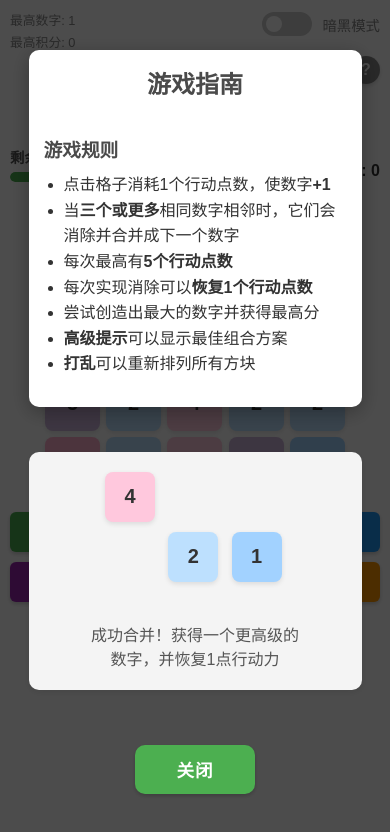
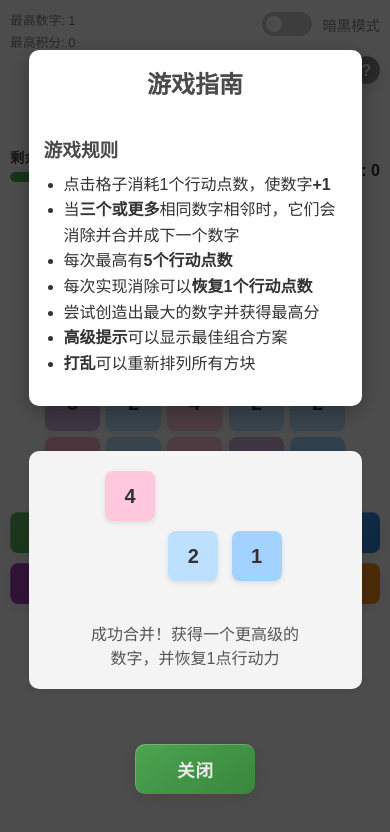
Before and after one commit to kylelv2000/TapMe, a plain HTML site: page index.html in a window 390 px wide. Drawn offline with Linux system fonts and the light colour scheme.

Commit message:
优化CSS样式，调整按钮和图标的渐变背景、阴影和过渡效果，增强用户界面的视觉效果和交互体验。

```diff
--- a/style.css
+++ b/style.css
@@ -106,7 +106,7 @@ body {
     width: 32px;
     height: 32px;
     border-radius: 50%;
-    background-color: var(--counter-color);
+    background: linear-gradient(145deg, var(--counter-color), rgba(85, 85, 85, 0.8));
     color: white;
     border: none;
     font-weight: bold;
@@ -115,14 +115,33 @@ body {
     display: flex;
     align-items: center;
     justify-content: center;
-    box-shadow: 0 2px 4px rgba(0, 0, 0, 0.2);
-    transition: all 0.2s ease;
-    opacity: 0.7;
+    box-shadow: 0 4px 15px rgba(0, 0, 0, 0.15);
+    transition: all 0.3s ease;
+    opacity: 0.8;
+    overflow: hidden;
+    border-left: 1px solid rgba(255, 255, 255, 0.2);
+    border-top: 1px solid rgba(255, 255, 255, 0.2);
+}
+
+.icon-btn::before {
+    content: "";
+    position: absolute;
+    top: 0;
+    left: -100%;
+    width: 100%;
+    height: 100%;
+    background: linear-gradient(90deg, transparent, rgba(255, 255, 255, 0.2), transparent);
+    transition: all 0.5s ease;
+}
+
+.icon-btn:hover::before {
+    left: 100%;
 }
 
 .icon-btn:hover {
     opacity: 1;
-    transform: scale(1.05);
+    transform: scale(1.1);
+    box-shadow: 0 6px 20px rgba(0, 0, 0, 0.2);
 }
 
 h1 {
@@ -403,45 +422,71 @@ input:checked + .slider:before {
 .primary-btn, .hint-btn, .special-btn {
     padding: 12px 20px;
     border: none;
-    border-radius: 6px;
+    border-radius: 10px;
     font-size: 16px;
-    font-weight: bold;
+    font-weight: 600;
     cursor: pointer;
-    transition: background-color 0.2s ease, transform 0.1s ease;
+    transition: all 0.3s ease;
     color: var(--button-text);
     flex: 1;
-    box-shadow: 0 2px 4px rgba(0, 0, 0, 0.2);
+    box-shadow: 0 4px 15px rgba(0, 0, 0, 0.1);
     display: flex;
     justify-content: center;
     align-items: center;
+    opacity: 0.9;
+    position: relative;
+    overflow: hidden;
+    backdrop-filter: blur(5px);
+    letter-spacing: 0.5px;
+    text-transform: uppercase;
+}
+
+.primary-btn::before, .hint-btn::before, .special-btn::before {
+    content: "";
+    position: absolute;
+    top: 0;
+    left: -100%;
+    width: 100%;
+    height: 100%;
+    background: linear-gradient(90deg, transparent, rgba(255, 255, 255, 0.2), transparent);
+    transition: all 0.5s ease;
+}
+
+.primary-btn:hover::before, .hint-btn:hover::before, .special-btn:hover::before {
+    left: 100%;
 }
 
 .primary-btn:hover, .hint-btn:hover, .special-btn:hover {
-    transform: translateY(-2px);
-    box-shadow: 0 4px 8px rgba(0, 0, 0, 0.2);
+    transform: translateY(-3px);
+    box-shadow: 0 6px 20px rgba(0, 0, 0, 0.15);
+    opacity: 1;
 }
 
 .primary-btn:active, .hint-btn:active, .special-btn:active {
     transform: translateY(1px);
-    box-shadow: 0 1px 2px rgba(0, 0, 0, 0.2);
+    box-shadow: 0 2px 10px rgba(0, 0, 0, 0.1);
 }
 
 /* 主要按钮（重新开始）样式 */
 .primary-btn {
-    background-color: var(--button-bg);
+    background: linear-gradient(145deg, var(--button-bg), var(--button-hover-bg));
+    border-left: 1px solid rgba(255, 255, 255, 0.3);
+    border-top: 1px solid rgba(255, 255, 255, 0.3);
 }
 
 .primary-btn:hover {
-    background-color: var(--button-hover-bg);
+    background: linear-gradient(145deg, var(--button-hover-bg), var(--button-bg));
 }
 
 /* 提示按钮样式 */
 .hint-btn {
-    background-color: var(--hint-button-bg);
+    background: linear-gradient(145deg, var(--hint-button-bg), var(--hint-button-hover-bg));
+    border-left: 1px solid rgba(255, 255, 255, 0.3);
+    border-top: 1px solid rgba(255, 255, 255, 0.3);
 }
 
 .hint-btn:hover {
-    background-color: var(--hint-button-hover-bg);
+    background: linear-gradient(145deg, var(--hint-button-hover-bg), var(--hint-button-bg));
 }
 
 /* 特殊按钮样式 */
@@ -451,38 +496,50 @@ input:checked + .slider:before {
     display: flex;
     align-items: center;
     justify-content: center;
+    text-transform: none;
+    letter-spacing: 0.3px;
 }
 
 /* 高级提示按钮 */
 .hint-special {
-    background-color: var(--advanced-hint-button-bg);
+    background: linear-gradient(145deg, var(--advanced-hint-button-bg), var(--advanced-hint-button-hover-bg));
+    border-left: 1px solid rgba(255, 255, 255, 0.3);
+    border-top: 1px solid rgba(255, 255, 255, 0.3);
 }
 
 .hint-special:hover {
-    background-color: var(--advanced-hint-button-hover-bg);
+    background: linear-gradient(145deg, var(--advanced-hint-button-hover-bg), var(--advanced-hint-button-bg));
 }
 
 /* 打乱按钮 */
 .shuffle-special {
-    background-color: var(--shuffle-button-bg);
+    background: linear-gradient(145deg, var(--shuffle-button-bg), var(--shuffle-button-hover-bg));
+    border-left: 1px solid rgba(255, 255, 255, 0.3);
+    border-top: 1px solid rgba(255, 255, 255, 0.3);
 }
 
 .shuffle-special:hover {
-    background-color: var(--shuffle-button-hover-bg);
+    background: linear-gradient(145deg, var(--shuffle-button-hover-bg), var(--shuffle-button-bg));
 }
 
 /* 禁用状态 */
 .special-btn.disabled, .special-btn[disabled] {
-    background-color: #cccccc;
+    background: linear-gradient(145deg, #cccccc, #a0a0a0);
     color: #666666;
     cursor: not-allowed;
     box-shadow: none;
     opacity: 0.7;
+    border: none;
 }
 
 .special-btn.disabled:hover, .special-btn[disabled]:hover {
     transform: none;
     box-shadow: none;
+    opacity: 0.7;
+}
+
+.special-btn.disabled::before, .special-btn[disabled]::before {
+    display: none;
 }
 
 /* 响应式调整 */
@@ -531,6 +588,8 @@ input:checked + .slider:before {
         display: flex;
         justify-content: center;
         align-items: center;
+        border-radius: 8px;
+        letter-spacing: 0.3px;
     }
 
     .icon-btn {
@@ -599,6 +658,8 @@ input:checked + .slider:before {
         display: flex;
         justify-content: center;
         align-items: center;
+        letter-spacing: 0;
+        text-transform: none;
     }
 
     .logo {
@@ -640,6 +701,9 @@ input:checked + .slider:before {
         display: flex;
         justify-content: center;
         align-items: center;
+        letter-spacing: 0;
+        text-transform: none;
+        border-radius: 6px;
     }
 
     .progress-bar-container {
@@ -687,6 +751,8 @@ input:checked + .slider:before {
         display: flex;
         justify-content: center;
         align-items: center;
+        letter-spacing: 0;
+        text-transform: none;
     }
 }
 
@@ -1262,21 +1328,42 @@ input:checked + .slider:before {
 }
 
 button.reset-btn {
-    background-color: #ff7043 !important;
+    background: linear-gradient(145deg, #ff7043, #e64a19) !important;
     margin-top: 5px;
     font-size: 14px !important;
+    border-left: 1px solid rgba(255, 255, 255, 0.3);
+    border-top: 1px solid rgba(255, 255, 255, 0.3);
+    position: relative;
+    overflow: hidden;
+}
+
+button.reset-btn::before {
+    content: "";
+    position: absolute;
+    top: 0;
+    left: -100%;
+    width: 100%;
+    height: 100%;
+    background: linear-gradient(90deg, transparent, rgba(255, 255, 255, 0.2), transparent);
+    transition: all 0.5s ease;
+}
+
+button.reset-btn:hover::before {
+    left: 100%;
 }
 
 button.reset-btn:hover {
-    background-color: #e64a19 !important;
+    background: linear-gradient(145deg, #e64a19, #ff7043) !important;
+    transform: translateY(-3px);
+    box-shadow: 0 6px 20px rgba(0, 0, 0, 0.15);
 }
 
 [data-theme="dark"] button.reset-btn {
-    background-color: #e64a19 !important;
+    background: linear-gradient(145deg, #e64a19, #bf360c) !important;
 }
 
 [data-theme="dark"] button.reset-btn:hover {
-    background-color: #bf360c !important;
+    background: linear-gradient(145deg, #bf360c, #e64a19) !important;
 }
 
 .tutorial-modal .modal-buttons {
@@ -1287,18 +1374,38 @@ button.reset-btn:hover {
     padding: 12px 40px;
     font-size: 1.1rem;
     border-radius: 10px;
-    background-color: var(--button-bg);
+    background: linear-gradient(145deg, var(--button-bg), var(--button-hover-bg));
     color: white;
     font-weight: 600;
     letter-spacing: 1px;
     transition: all 0.3s ease;
     white-space: nowrap;
+    position: relative;
+    overflow: hidden;
+    border-left: 1px solid rgba(255, 255, 255, 0.3);
+    border-top: 1px solid rgba(255, 255, 255, 0.3);
+    text-transform: uppercase;
+}
+
+.tutorial-modal .modal-btn::before {
+    content: "";
+    position: absolute;
+    top: 0;
+    left: -100%;
+    width: 100%;
+    height: 100%;
+    background: linear-gradient(90deg, transparent, rgba(255, 255, 255, 0.2), transparent);
+    transition: all 0.5s ease;
+}
+
+.tutorial-modal .modal-btn:hover::before {
+    left: 100%;
 }
 
 .tutorial-modal .modal-btn:hover {
-    transform: scale(1.05);
-    background-color: var(--button-hover-bg);
-    box-shadow: 0 5px 15px rgba(0, 0, 0, 0.2);
+    transform: translateY(-3px) scale(1.02);
+    background: linear-gradient(145deg, var(--button-hover-bg), var(--button-bg));
+    box-shadow: 0 6px 20px rgba(0, 0, 0, 0.15);
 }
 
 .tutorial-modal.show {
```
